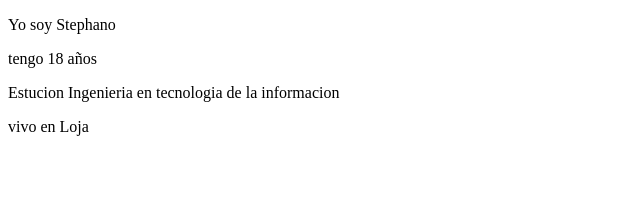
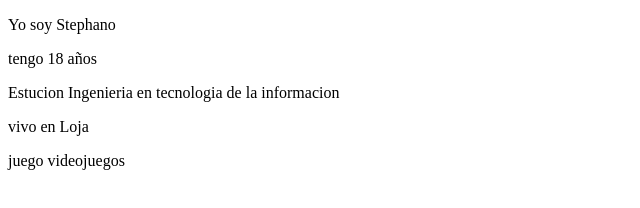
Before and after one commit to stephano1010/PROYECTO_STEPHANOGALVEZ, a plain HTML site: page index.html in a window 1280 px wide. Shown: the whole page, without its empty margins (0-640 px from the left). Drawn offline with Linux system fonts and the light colour scheme.

Commit message:
edicion de videojuegos

```diff
--- a/index.html
+++ b/index.html
@@ -10,5 +10,6 @@
     <p>tengo 18 años</p>
     <p>Estucion Ingenieria en tecnologia de la informacion</p>
     <p>vivo en Loja</p>
+    <p>juego videojuegos</p>
 </body>
 </html>
```
